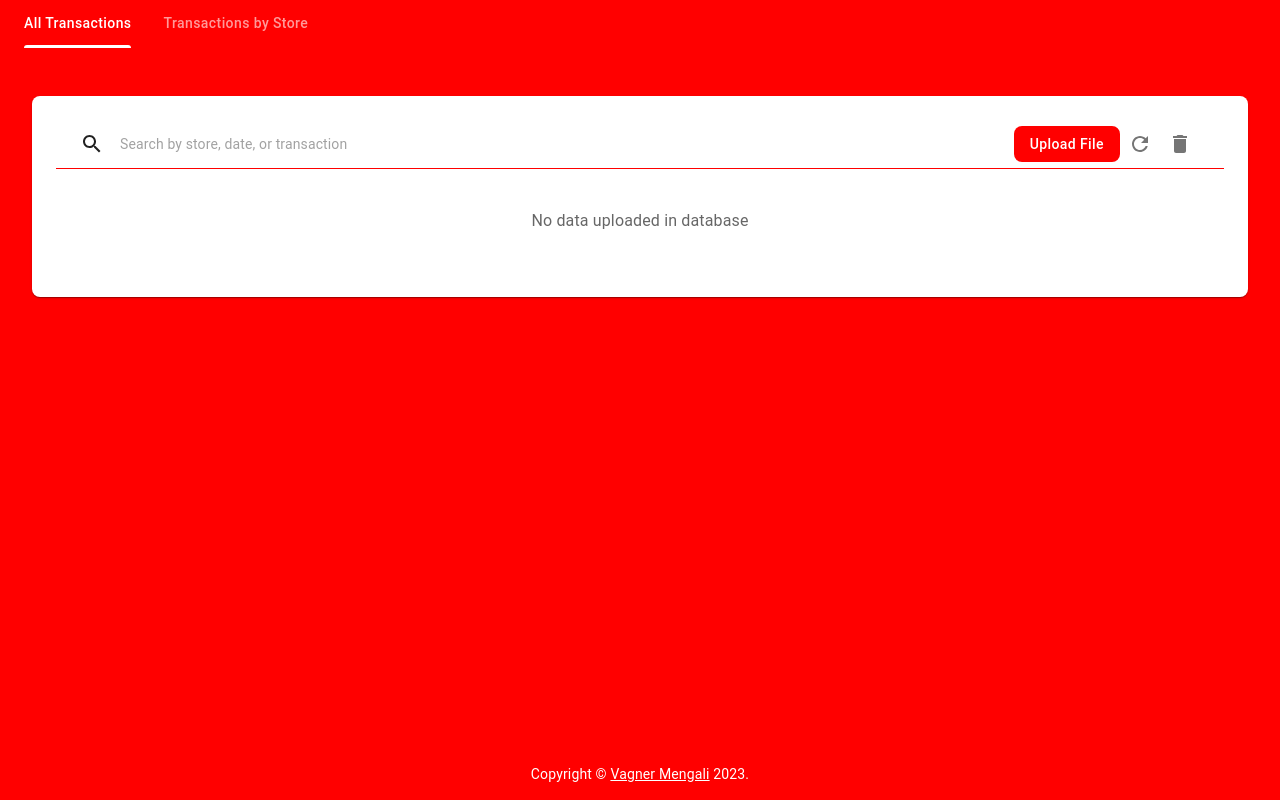
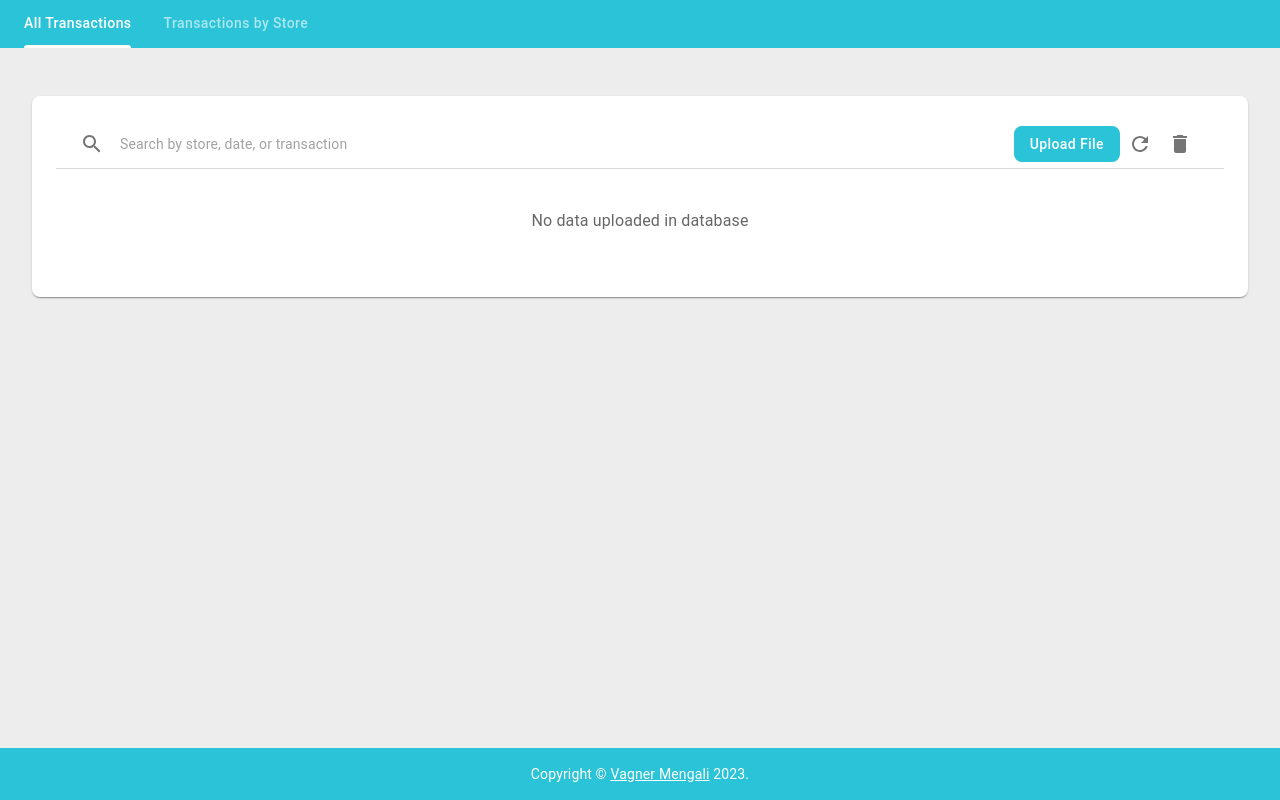
Before and after one commit to vagnermengali/scanner-cnab, a React (Create React App) app in the folder frontend/: page / in a window 1280 px wide. Built offline with nearby package versions, Linux system fonts and the light colour scheme.

Commit message:
feat: new design

```diff
--- a/frontend/public/index.html
+++ b/frontend/public/index.html
@@ -2,14 +2,14 @@
 <html lang="en">
   <head>
     <meta charset="utf-8" />
-    <link rel="icon" href="%PUBLIC_URL%/red.png" />
+    <link rel="icon" href="%PUBLIC_URL%/icon.png" />
     <meta name="viewport" content="width=device-width, initial-scale=1" />
     <meta name="theme-color" content="#000000" />
     <meta
       name="description"
       content="Web site created using create-react-app"
     />
-    <link rel="apple-touch-icon" href="%PUBLIC_URL%/logo192.png" />
+    <link rel="apple-touch-icon" href="%PUBLIC_URL%/icon.png" />
     <!--
       manifest.json provides metadata used when your web app is installed on a
       user's mobile device or desktop. See https://developers.google.com/web/fundamentals/web-app-manifest/
@@ -24,7 +24,7 @@
       work correctly both with client-side routing and a non-root public URL.
       Learn how to configure a non-root public URL by running `npm run build`.
     -->
-    <title>🔴🔴🔴🔴🔴🔴🔴🔴🔴🔴🔴🔴🔴🔴🔴🔴</title>
+    <title>Scanner cnab</title>
   </head>
   <body>
     <noscript>You need to enable JavaScript to run this app.</noscript>
--- a/frontend/src/components/Backdrop/index.jsx
+++ b/frontend/src/components/Backdrop/index.jsx
@@ -9,7 +9,7 @@ export default function SimpleBackdrop() {
   return (
     <div>
       <Backdrop
-        sx={{ color: "#fff", zIndex: (theme) => theme.zIndex.drawer + 1 }}
+        sx={{ color: "#FFFFFF", zIndex: (theme) => theme.zIndex.drawer + 1 }}
         open={loading}
       >
         <CircularProgress color="inherit" />
--- a/frontend/src/components/FileInput/index.jsx
+++ b/frontend/src/components/FileInput/index.jsx
@@ -3,7 +3,7 @@ import { Button } from "@mui/material";
 
 const FileInput = ({ uploadFile }) => {
   return (
-    <Button variant="contained" component="label">
+    <Button variant="contained" component="label" sx={{ color: "#FFFFFF"}}>
       Upload File
       <input type="file" hidden onChange={(e) => uploadFile(e.target.files)} />
     </Button>
--- a/frontend/src/components/PaperBase/Content.js
+++ b/frontend/src/components/PaperBase/Content.js
@@ -30,18 +30,18 @@ export default function Content() {
     totalValue
   } = React.useContext(StatesContext);
   return (
-    <Paper sx={{ maxWidth: 1800, margin: "auto", overflow: "hidden" }}>
-      <TabPanel value={tab} index={0} >
+    <Paper sx={{ maxWidth: 1800, margin: "auto", overflow: "hidden", color: "#FFFFFF" }}>
+      <TabPanel value={tab} index={0}>
         <AppBar
           position="static"
           color="default"
           elevation={0}
-          sx={{ borderBottom: "1px solid #ff0000", bgcolor: "#ffffff"}}
+          sx={{ borderBottom: "1px solid #DADADA", bgcolor: "#ffffff"}}
         >
           <Toolbar>
             <Grid container spacing={2} alignItems="center">
               <Grid item>
-                <SearchIcon color="inherit" sx={{ display: "block" }} />
+                <SearchIcon color="inherit" sx={{ display: "block",color: "#757575" }} />
               </Grid>
               <Grid item xs>
                 <TextField
@@ -93,7 +93,7 @@ export default function Content() {
           position="static"
           color="default"
           elevation={0}
-          sx={{ borderBottom: "1px solid #ff0000", bgcolor: "#ffffff" }}
+          sx={{ borderBottom: "1px solid #DADADA", bgcolor: "#ffffff" }}
         >
           <Toolbar>
             <Grid container spacing={2} alignItems="center">
@@ -103,6 +103,7 @@ export default function Content() {
               <Grid item>
                 <Button
                   variant="contained"
+                  sx={{ color: "#FFFFFF"}}
                   onClick={() => getByStoreRquest(store)}
                 >
                   Select Store
--- a/frontend/src/components/PaperBase/Header.js
+++ b/frontend/src/components/PaperBase/Header.js
@@ -35,7 +35,7 @@ function Header(props) {
         elevation={0}
         sx={{ zIndex: 0 }}
       >
-        <Tabs value={tab} onChange={handleChange} textColor="inherit">
+        <Tabs value={tab} onChange={handleChange} textColor="inherit" sx={{ color: "#FFFFFF"}}>
           <Tab label="All Transactions" value={0} />
           <Tab label="Transactions by Store" value={1} />
         </Tabs>
--- a/frontend/src/components/PaperBase/index.jsx
+++ b/frontend/src/components/PaperBase/index.jsx
@@ -10,7 +10,7 @@ import Header from "./Header";
 
 function Copyright() {
   return (
-    <Typography variant="body2" sx={{color: "#ffff" }} align="center">
+    <Typography variant="body2" sx={{color: "#FFFFFF" }} align="center">
       {"Copyright © "}
       <Link color="inherit" href="https://github.com/vagnermengali">
         Vagner Mengali
@@ -23,9 +23,9 @@ function Copyright() {
 let theme = createTheme({
   palette: {
     primary: {
-      light: "#ff6363",
-      main: "#ff0000",
-      dark: "#b30000",
+      light: "rgb(91, 201, 215)",
+      main: "rgb(43, 195, 215)",
+      dark: "rgb(23, 111, 123)",
     },
   },
   typography: {
@@ -58,7 +58,7 @@ theme = {
     MuiDrawer: {
       styleOverrides: {
         paper: {
-          backgroundColor: "#ffffff",
+          backgroundColor: "#FFFFFF",
         },
       },
     },
@@ -127,7 +127,7 @@ theme = {
       styleOverrides: {
         root: {
           "&.Mui-selected": {
-            color: "#f74f4f",
+            color: "rgb(91, 201, 215)",
           },
         },
       },
@@ -178,11 +178,11 @@ export default function Paperbase() {
           <Header onDrawerToggle={handleDrawerToggle} />
           <Box
             component="main"
-            sx={{ flex: 1, py: 6, px: 4, bgcolor: "#ff0000" }}
+            sx={{ flex: 1, py: 6, px: 4, bgcolor: "#ededed" }}
           >
             <Content />
           </Box>
-          <Box component="footer" sx={{ p: 2, bgcolor: "#ff0000" }}>
+          <Box component="footer" sx={{ p: 2, bgcolor: "rgb(43, 195, 215)" }}>
             <Copyright />
           </Box>
         </Box>
```
Also changed, not shown: frontend/public/icon.png (added), frontend/public/red.png (deleted).
